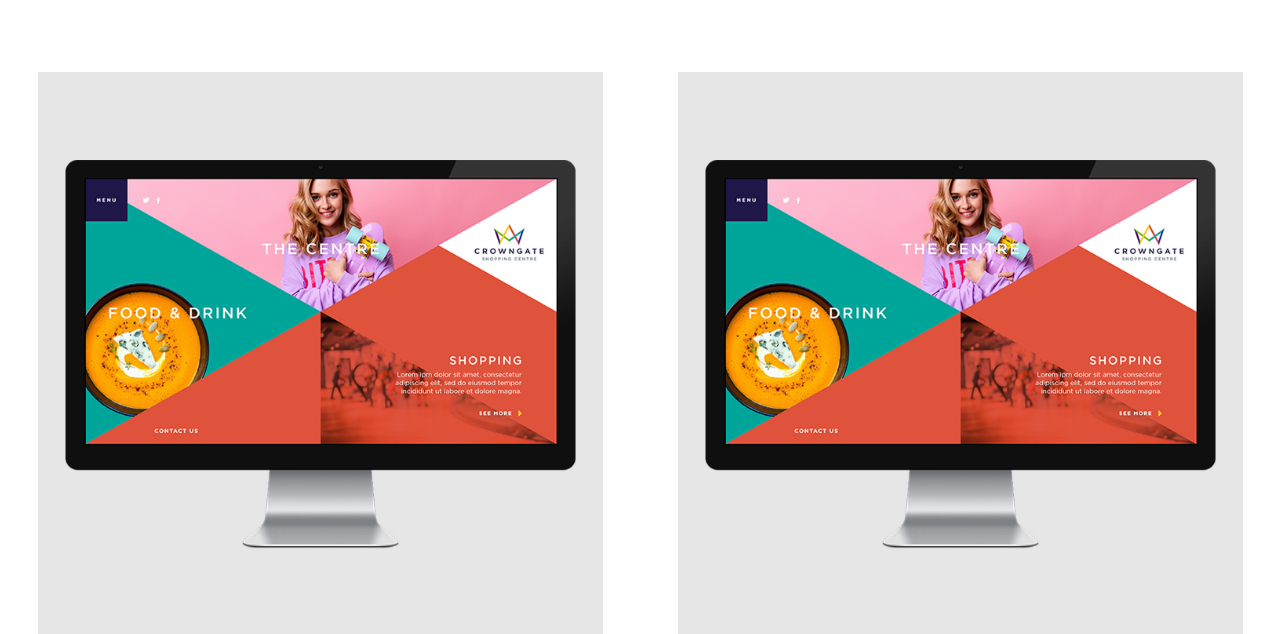
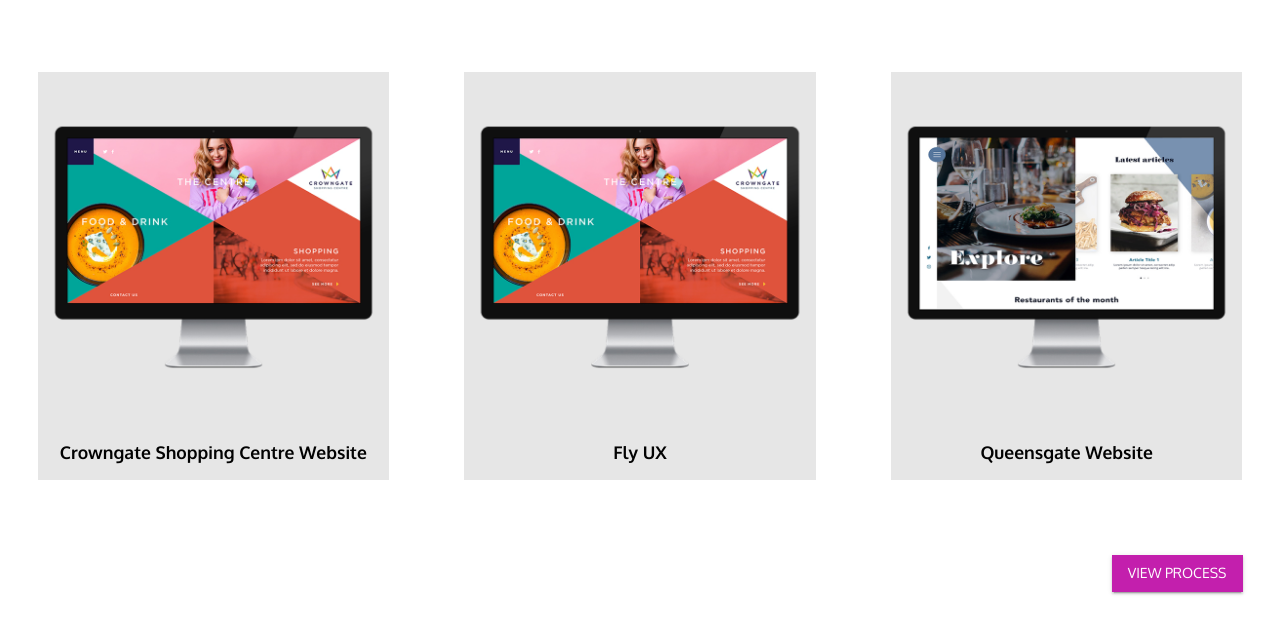
Before and after one commit to adampearson96/krewe, a Gatsby site: page /work in a window 1280 px wide. Shown: the part 163-797 px from the top of the page. Built offline with nearby package versions, Linux system fonts and the light colour scheme; Gatsby itself is replaced by a stand-in of ours.

Commit message:
updates again

```diff
--- a/src/pages/work.js
+++ b/src/pages/work.js
@@ -42,8 +42,10 @@
           </div>
         </div>
         <div className="page-content">
-          <div className="row-container">
-            {posts}
+          <div className="outer-container">
+            <div className="row-container">
+              {posts}
+            </div>
           </div>
           <div className="row-three">
             <div className="outer-container">
--- a/src/scss/work.scss
+++ b/src/scss/work.scss
@@ -15,7 +15,7 @@
       padding: $spacing-s;
       @include devices(ipad) {
         padding: $spacing-xl;
-        width: 50%;
+        width: 33.333%;
       }
       .outer-container {
         display: flex;
```
